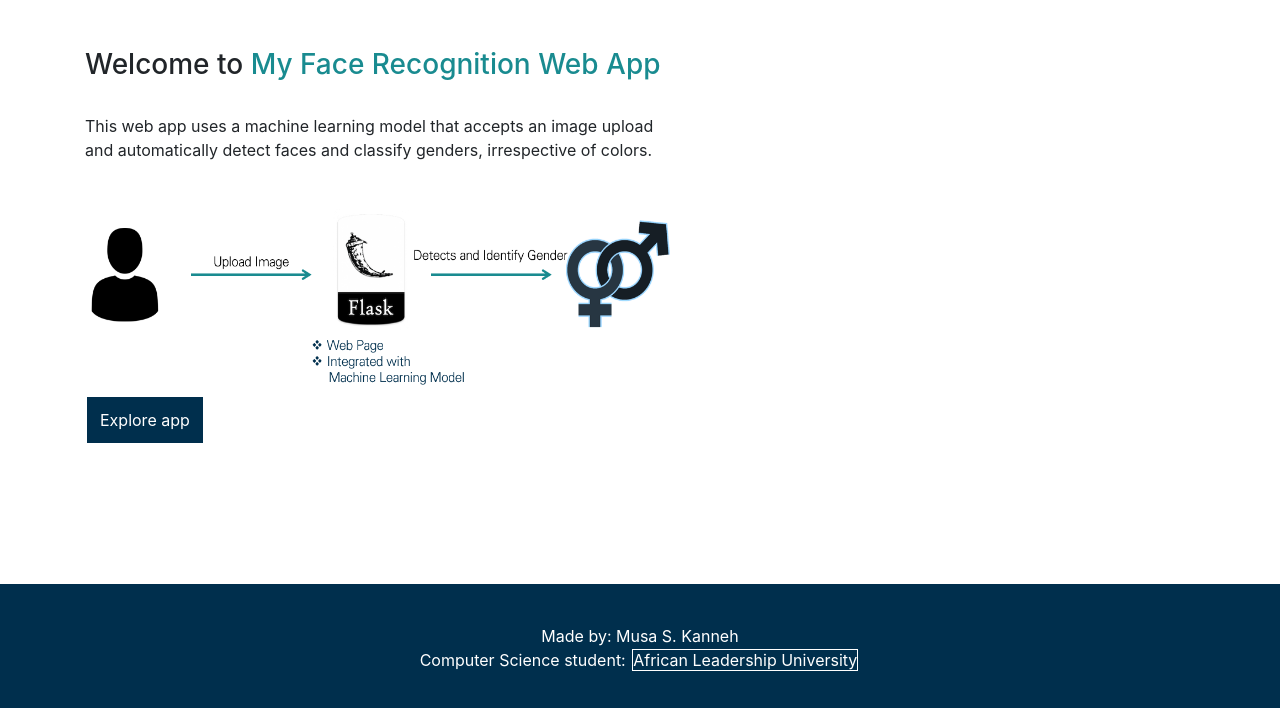
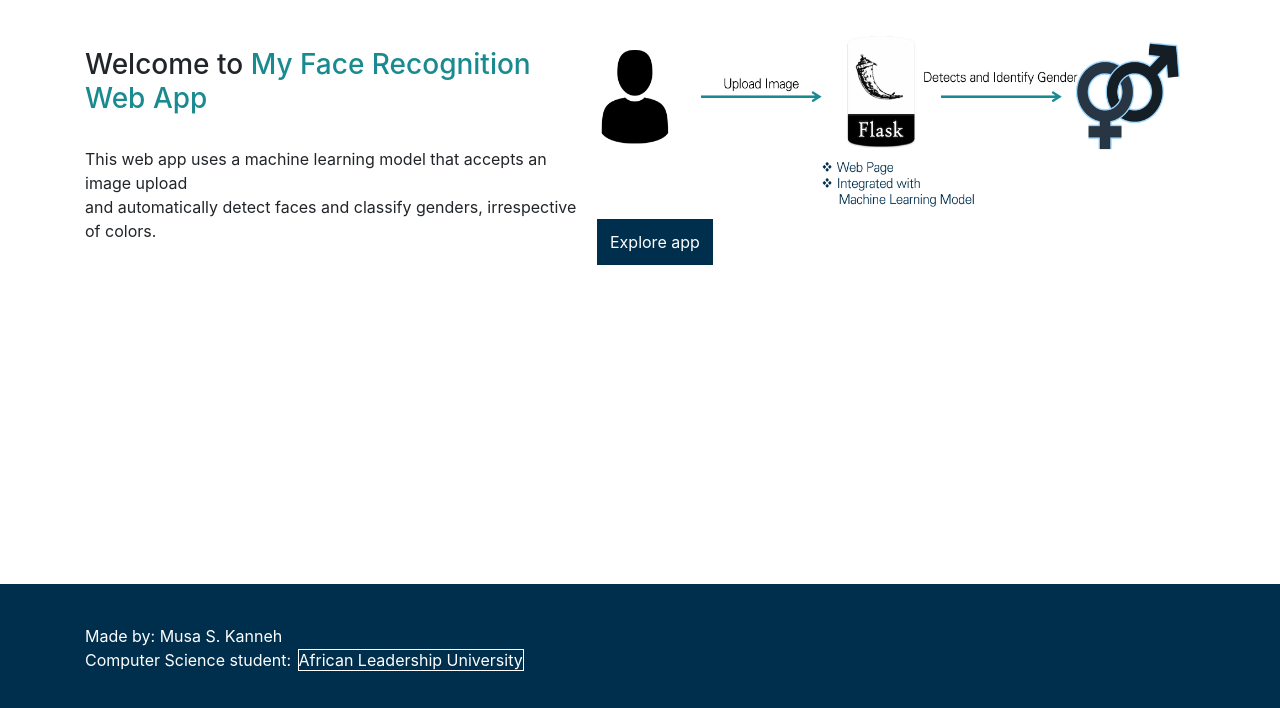
Before and after one commit to musakanneh/face-recognition-webapp, a Flask app: page / in a window 1280 px wide. Shown: the part 92-800 px from the top of the page. Run offline with Flask 2, Linux system fonts and the light colour scheme; parts of the project's set-up code (start-up, migrations or seed data) failed here and were passed over; some libraries are stand-ins or nearby versions.

Commit message:
Added more css

```diff
--- a/templates/base.html
+++ b/templates/base.html
@@ -29,7 +29,7 @@
 
     <footer class="footer">
         <div class="container">
-            <p align="center">
+            <p align="">
                 <span>
                     Made by: Musa S. Kanneh
                 </span> <br> <span>Computer Science student:</span>
@@ -42,6 +42,7 @@
         header{
             background-color: #002f4d;
         }
+
         span {
             color: #fff;
         }
@@ -50,6 +51,7 @@
             width: 15%;
             margin: auto;
         }
+
         a{
             text-align: center;
             color: #fff;
@@ -57,9 +59,10 @@
             margin: 5px 2px;
             outline: none;
         }
+
          a:hover{
-                background-color: #fff;
-                transition: 1s ease;
+            background-color: #fff;
+            transition: 1s ease;
         }
 
         .footer {
--- a/templates/faceapp.html
+++ b/templates/faceapp.html
@@ -19,9 +19,10 @@
     <img src="{{ url_for('static',filename='images/002.PNG') }}" alt="" width="600" height="230">
     <br><br>
 </div>
+</div>
     <style>
         .container {
-            margin-top: 2%;
+            /*margin-top: 2%;*/
             display: flex;
         }
            .btn-button{
--- a/templates/index.html
+++ b/templates/index.html
@@ -1,18 +1,25 @@
 {% extends 'base.html' %} {%block bodyblock %}
 
 <div class="container">
+	<div>
     <br><br>
     <h3 class="content"> Welcome to <span style="color:#198b90"> My Face Recognition Web App</span></h3>
     <br>
     <p>
         This web app uses a machine learning model that accepts an image upload <br> and automatically detect faces and classify genders, irrespective of colors.
     </p>
+    </div>
+    <div>
      <img src="{{ url_for('static',filename='images/002.PNG') }}" alt="" width="600" height="230">
     <br>
-<div align="">
+	<div align="">
         <a class="btn-button" href="{{ url_for('gender') }}">Explore app</a>
     </div>
+    </div>
 <style>
+	.container{
+		display: flex;
+	}
 	 .btn-button{
             text-align: center;
             color: #fff;
@@ -23,8 +30,8 @@
             background-color: #002f4d;
         }
          .btn-button:hover{
-                background-color: #002f4d;
-                transition: 1s ease;
+            background-color: #002f4d;
+            transition: 1s ease;
         }
 </style>
 </div>
```
